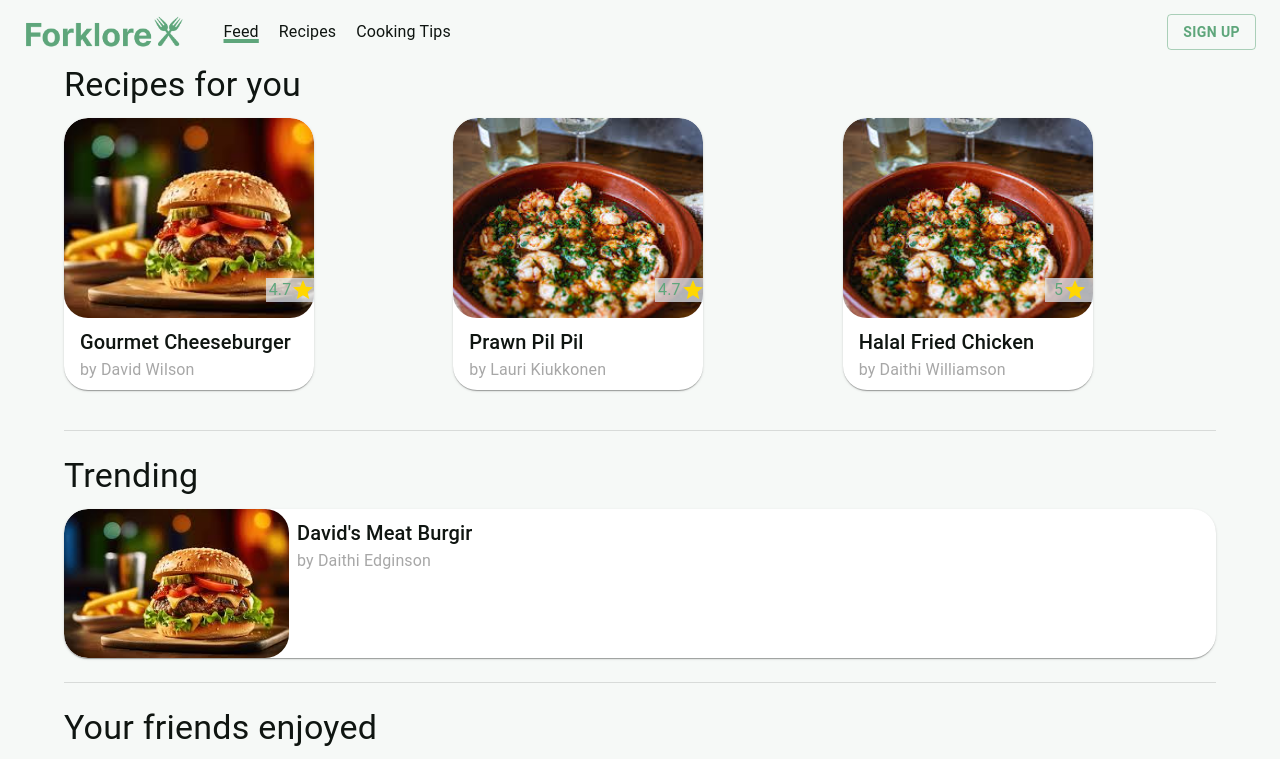
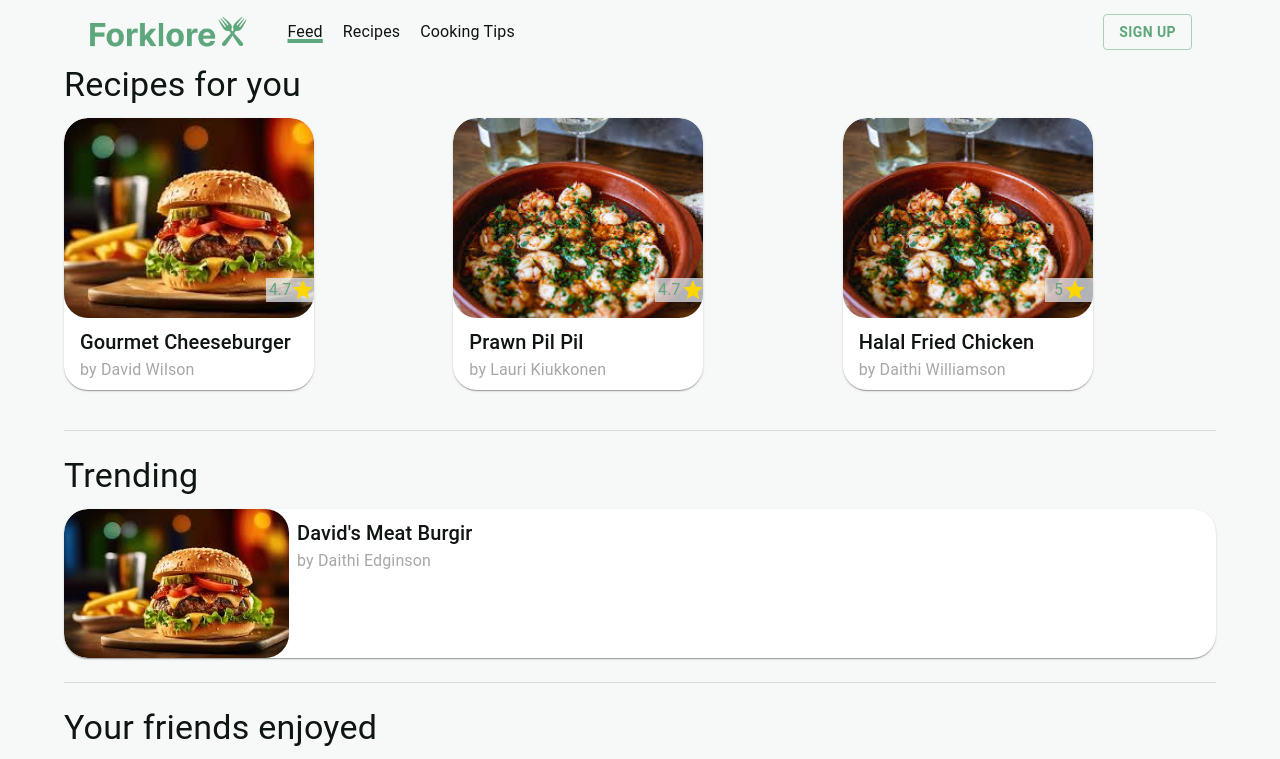
Before and after one commit to Szazlo/forklore-web, a React (Vite) app: page / in a window 1280 px wide. Shown: the top 759 px of the page. Built offline with nearby package versions, Linux system fonts and the light colour scheme; no server answers.

Commit message:
mmm cheeseburger and navbar centered

```diff
--- a/src/components/Navbar.tsx
+++ b/src/components/Navbar.tsx
@@ -3,7 +3,7 @@ import "@/main.css";
 import { selectUser } from "@/store";
 import { useSelector } from "react-redux";
 import HeaderProfileButton from "./HeaderProfileButton";
-import { AppBar, Box, Button, IconButton, Toolbar, useMediaQuery, useTheme } from "@mui/material";
+import {AppBar, Box, Button, Container, IconButton, Toolbar, useMediaQuery, useTheme} from "@mui/material";
 import LinksDrawer from "./LinksDrawer";
 import SearchIcon from '@mui/icons-material/Search';
 import LogoShort from "./logos/LogoShort";
@@ -16,6 +16,7 @@ const Navbar = () => {
 	const isMobile = useMediaQuery(theme.breakpoints.down("sm"));
 
 	return (
+		<Container maxWidth="lg">
 		<AppBar color="transparent" sx={{ boxShadow: "none" }} position="static">
 			<Toolbar className="flex justify-between" sx={{ px: 0.5 }}>
 			<div className={"flex items-center"}>
@@ -24,7 +25,7 @@ const Navbar = () => {
 					{isMobile ? <LogoShort /> : <img src="/logo.png" alt="Forklore logo" className="h-8" />}
 				</Link>
 				{!isMobile &&
-					<ul className="flex gap-5">
+					<ul className="flex gap-5 mx-auto">
 						<li>
 							<Link className={location.pathname == "/" ? "underline decoration-primary decoration-4": ""} to="/">
 								Feed
@@ -71,6 +72,7 @@ const Navbar = () => {
 				</Box>
 			</Toolbar>
 		</AppBar>
+		</Container>
 	);
 };
 export default Navbar;
```
